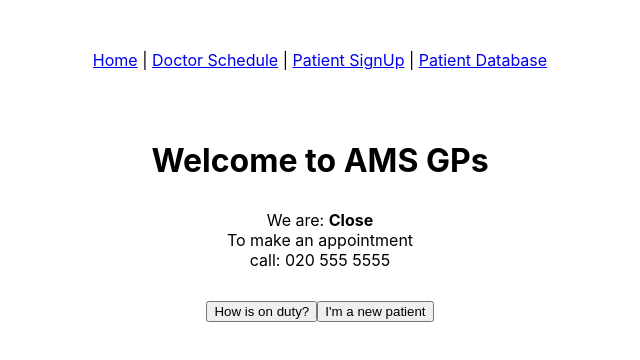
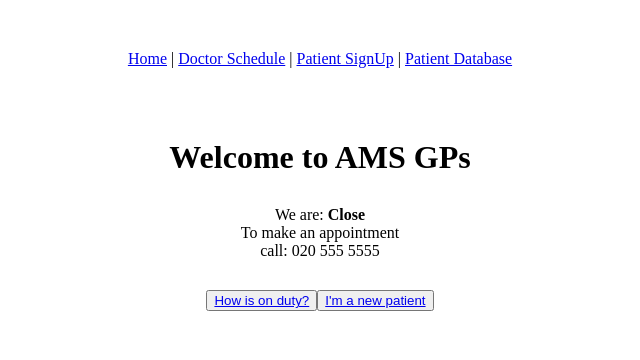
Before and after one commit to gonzalodutto/amsterdam-gps-client, a React (Create React App) app: page / in a window 1280 px wide. Shown: the top 360 px of the page, without its empty margins (320-960 px from the left). Built offline with nearby package versions, Linux system fonts and the light colour scheme.

Commit message:
Doctor Schedule Page Working

```diff
--- /dev/null
+++ b/src/components/DoctorScheduleRow/index.js
@@ -0,0 +1,12 @@
+import "./styles.css";
+
+const DoctorScheduleRow = (props) => {
+  return (
+    <tr>
+      <td>{props.name} </td>
+      <td>{props.onDuty ? "On Duty" : "Not on Duty"} </td>
+    </tr>
+  );
+};
+
+export { DoctorScheduleRow };
--- a/src/components/index.js
+++ b/src/components/index.js
@@ -1,3 +1,4 @@
 export * from "./NavBar";
 export * from "./PatientCard";
 export * from "./PresentationCard";
+export * from "./DoctorScheduleRow";
--- a/src/index.css
+++ b/src/index.css
@@ -1,8 +1,8 @@
 body {
   margin: 0;
-  font-family: -apple-system, BlinkMacSystemFont, 'Segoe UI', 'Roboto', 'Oxygen',
+  /* font-family: -apple-system, BlinkMacSystemFont, 'Segoe UI', 'Roboto', 'Oxygen',
     'Ubuntu', 'Cantarell', 'Fira Sans', 'Droid Sans', 'Helvetica Neue',
-    sans-serif;
+    sans-serif; */
   -webkit-font-smoothing: antialiased;
   -moz-osx-font-smoothing: grayscale;
 }
--- a/src/pages/DoctorSchedule/index.js
+++ b/src/pages/DoctorSchedule/index.js
@@ -1,28 +1,49 @@
 import { PresentationCard } from "../../components";
+import { useEffect, useState } from "react";
+import axios from "axios";
+import { DoctorScheduleRow } from "../../components";
 
 const DoctorSchedule = () => {
+  const [doctorList, setDoctorList] = useState(null);
+
+  useEffect(() => {
+    try {
+      const getDocotors = async () => {
+        const doctorsResponse = await axios.get(
+          "http://localhost:4000/doctors"
+        );
+        setDoctorList(doctorsResponse.data);
+      };
+
+      getDocotors();
+    } catch (e) {
+      console.log(e.message);
+    }
+  }, []);
+
   return (
     <div>
       <div>
         <h1>Who is on duty?</h1>
         <div>
           <table>
+            <tbody>
               <tr>
                 <td>Doctor</td>
                 <td>availability</td>
               </tr>
               <tr>
-              <td>16</td>
-              <td>14</td>
+                {doctorList
+                  ? doctorList.map((doctor, i) => (
+                      <DoctorScheduleRow
+                        key={i}
+                        name={doctor.name}
+                        onDuty={doctor.onDuty}
+                      />
+                    ))
+                  : ""}
               </tr>
-            <tr>
-              <td>16</td>
-              <td>14</td>
-            </tr>
-            <tr>
-              <td>16</td>
-              <td>14</td>
-            </tr>
+            </tbody>
           </table>
         </div>
 
--- a/src/pages/HomePage/index.js
+++ b/src/pages/HomePage/index.js
@@ -1,4 +1,5 @@
 import { PresentationCard } from "../../components";
+import { NavLink } from "react-router-dom";
 
 const HomePage = () => {
   return (
@@ -9,8 +10,16 @@ const HomePage = () => {
           <PresentationCard />{" "}
         </div>
         <div className="buttonArea">
-          <button className="button">How is on duty?</button>
-          <button className="button">I'm a new patient</button>
+          <button className="button">
+            <NavLink className="product-title" to={"/doctor_schedule"}>
+              How is on duty?
+            </NavLink>
+          </button>
+          <button className="button">
+            <NavLink className="product-title" to={"/patient_signup"}>
+              I'm a new patient
+            </NavLink>
+          </button>
         </div>
       </div>
     </div>
```
Also changed, not shown: src/components/DoctorScheduleRow/styles.css (added). Lines whose indentation alone changed are shown as unchanged.
